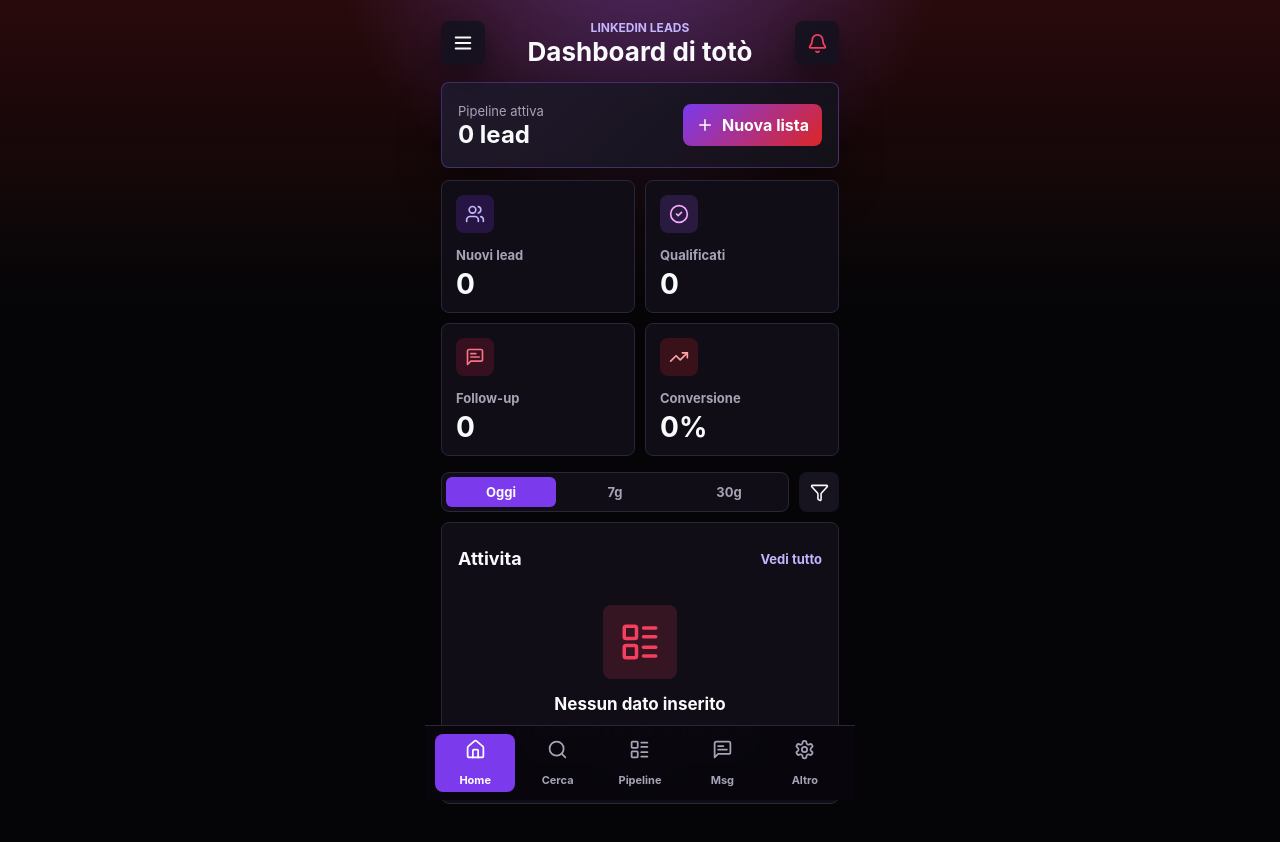
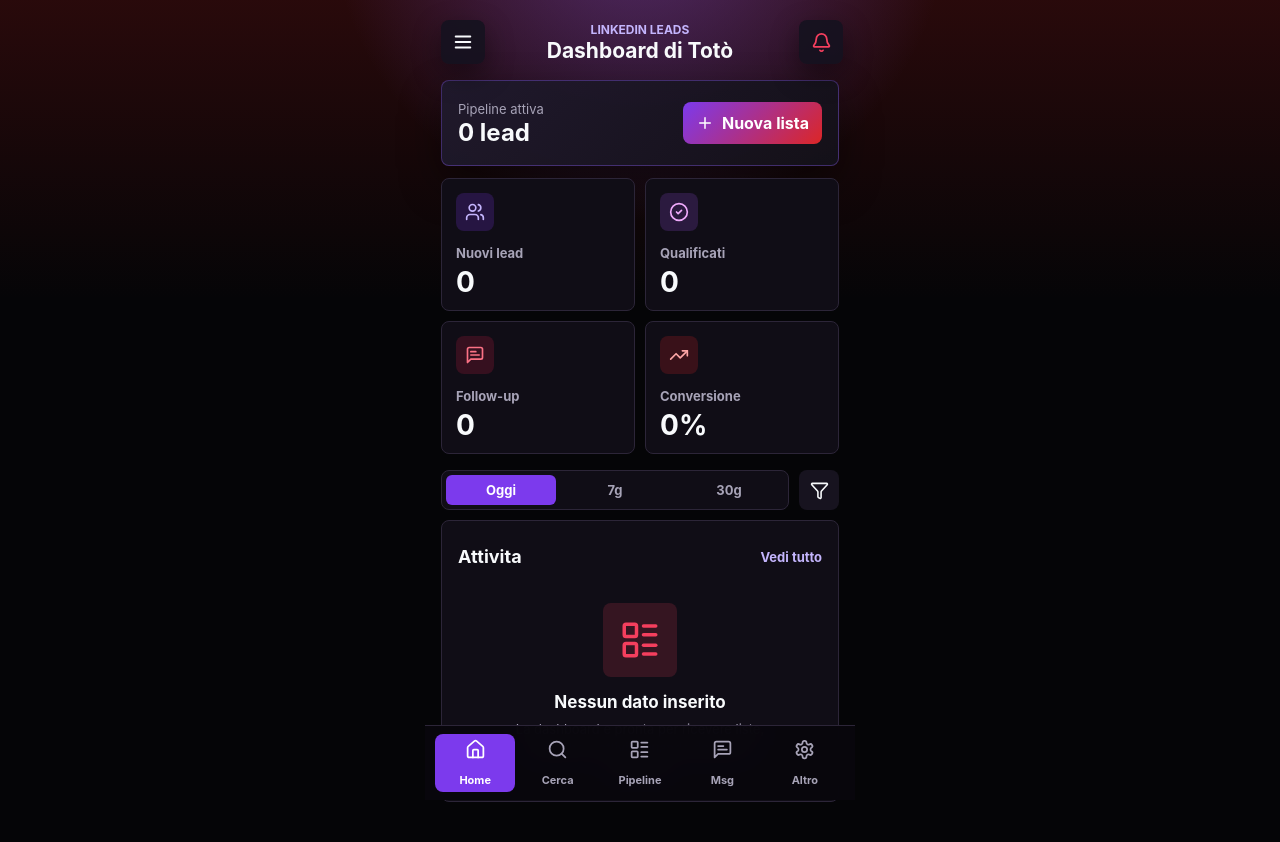
Before and after one commit to salvatoregiacalone04/Codex-linkedn-leads, a React (Vite) app: page / in a window 1280 px wide. Shown: the top 842 px of the page. Built offline with nearby package versions, Linux system fonts and the light colour scheme.

Commit message:
Keep dashboard title on one line

```diff
--- a/src/App.jsx
+++ b/src/App.jsx
@@ -45,7 +45,7 @@ export function App() {
         </button>
         <div>
           <p className="eyebrow">LinkedIn leads</p>
-          <h1>Dashboard di totò</h1>
+          <h1>Dashboard di Totò</h1>
         </div>
         <button className="icon-button alert" type="button" aria-label="Notifiche">
           <Bell size={21} />
--- a/src/styles.css
+++ b/src/styles.css
@@ -41,8 +41,8 @@ button {
 
 .topbar {
   display: grid;
-  grid-template-columns: 44px 1fr 44px;
-  gap: 12px;
+  grid-template-columns: 40px minmax(0, 1fr) 40px;
+  gap: 8px;
   align-items: center;
   padding: 4px 0 16px;
 }
@@ -59,8 +59,9 @@ button {
 }
 
 .topbar h1 {
-  font-size: 26px;
+  font-size: 21px;
   line-height: 1.08;
+  white-space: nowrap;
 }
 
 .eyebrow {
```
